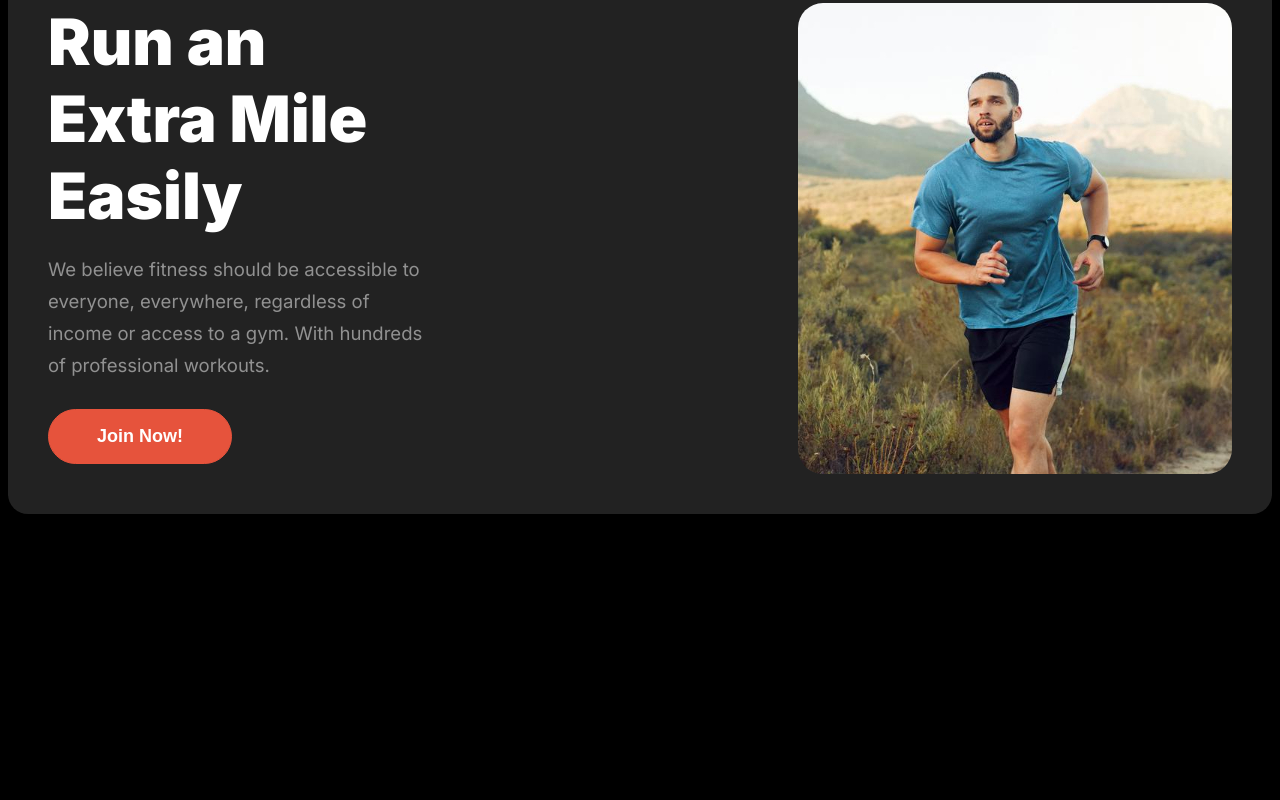
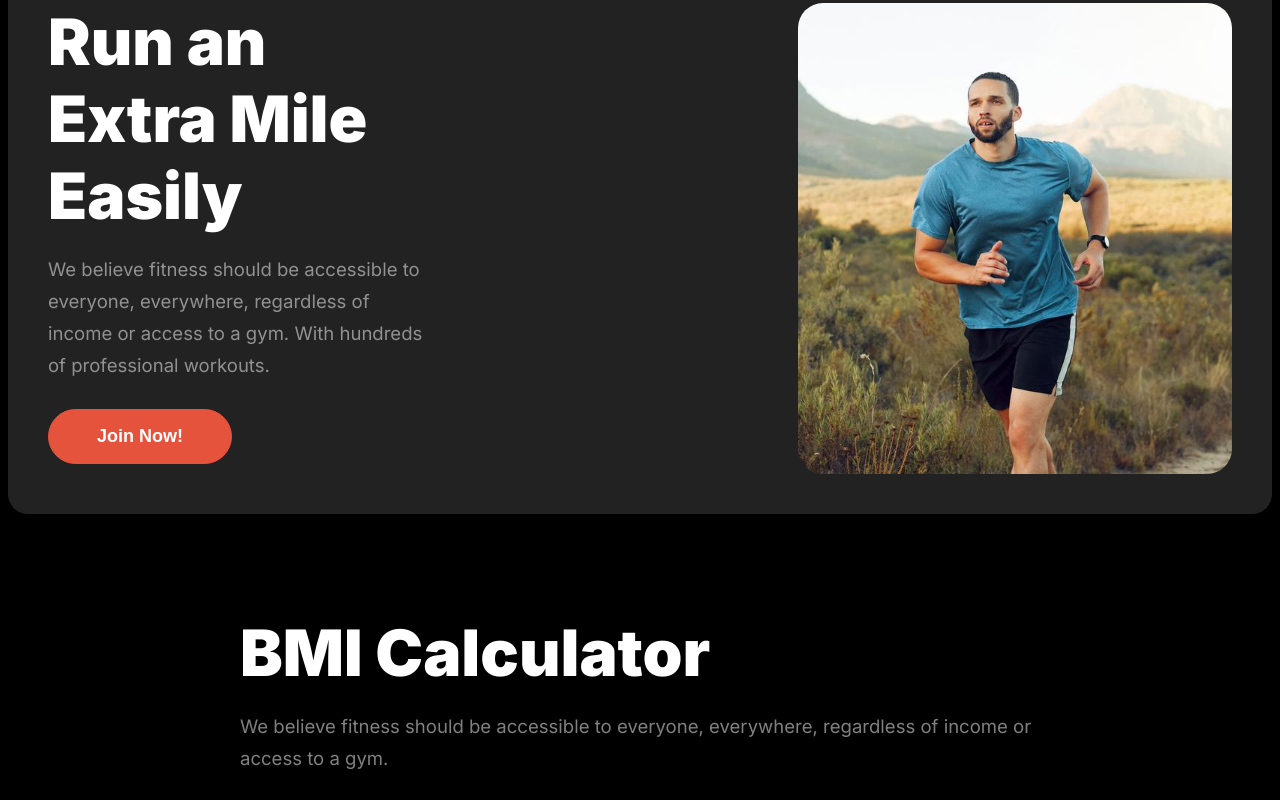
Before and after one commit to KaziNoman389/spartan-fitness-website, a plain HTML site: page index.html in a window 1280 px wide. Shown: the part 1791-2591 px from the top of the page. Before the commit the page ends 2313 px from the top, so only its background shows below. Drawn offline with Linux system fonts and the light colour scheme.

Commit message:
BMI calculator added

```diff
--- a/index.html
+++ b/index.html
@@ -110,6 +110,14 @@
             </div>
         </section >
 
+        <!-- BMI-calculator -->
+        <section  class="bmi-calculator-section">
+            <div class="bmi-calculator-container display-flex">
+                <h3 class="bmi-calculator-title white-color">BMI Calculator</h3>
+                <p class="bmi-calculator-description">We believe fitness should be accessible to everyone, everywhere, regardless of income or access to a gym.</p>
+            </div>
+        </section >
+
     </main>
     <footer>
 
--- a/styles/spartan.css
+++ b/styles/spartan.css
@@ -292,6 +292,30 @@ main > section {
     border-radius: 25px;
 }
 
+/* BMI calculator Section Styles */
+.bmi-calculator-container {
+    flex-direction: column;
+    max-width: 800px;
+    margin: 0px auto;
+}
+
+.bmi-calculator-title {
+    font-size: 4rem;
+    font-weight: 900;
+    margin: 0px;
+}
+
+.bmi-calculator-description {
+    font-size: 1.16rem;
+    font-weight: 400;
+    line-height: 2rem;
+    color: rgba(255, 255, 255, 0.5);
+}
+
+
+
+
+
 /* Responsive media query */
 @media screen and (max-width: 575.98px) {
     .banner {
```
